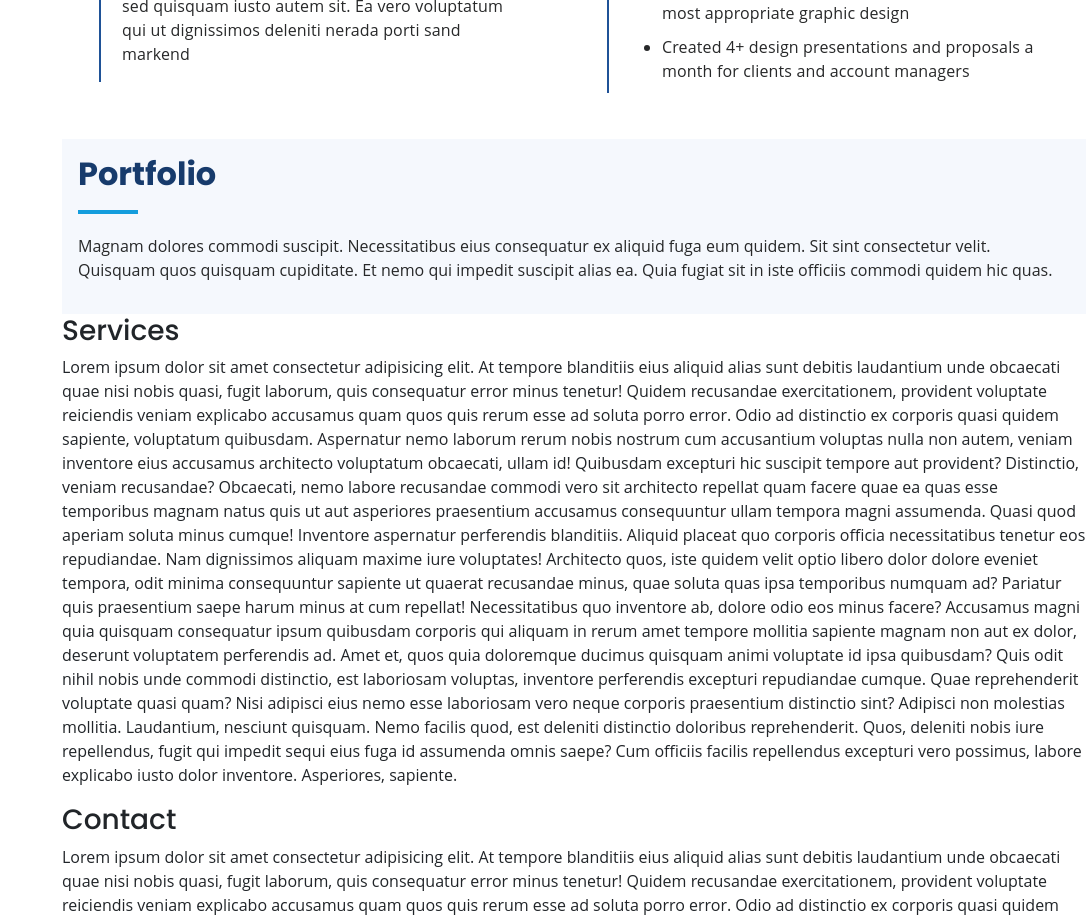
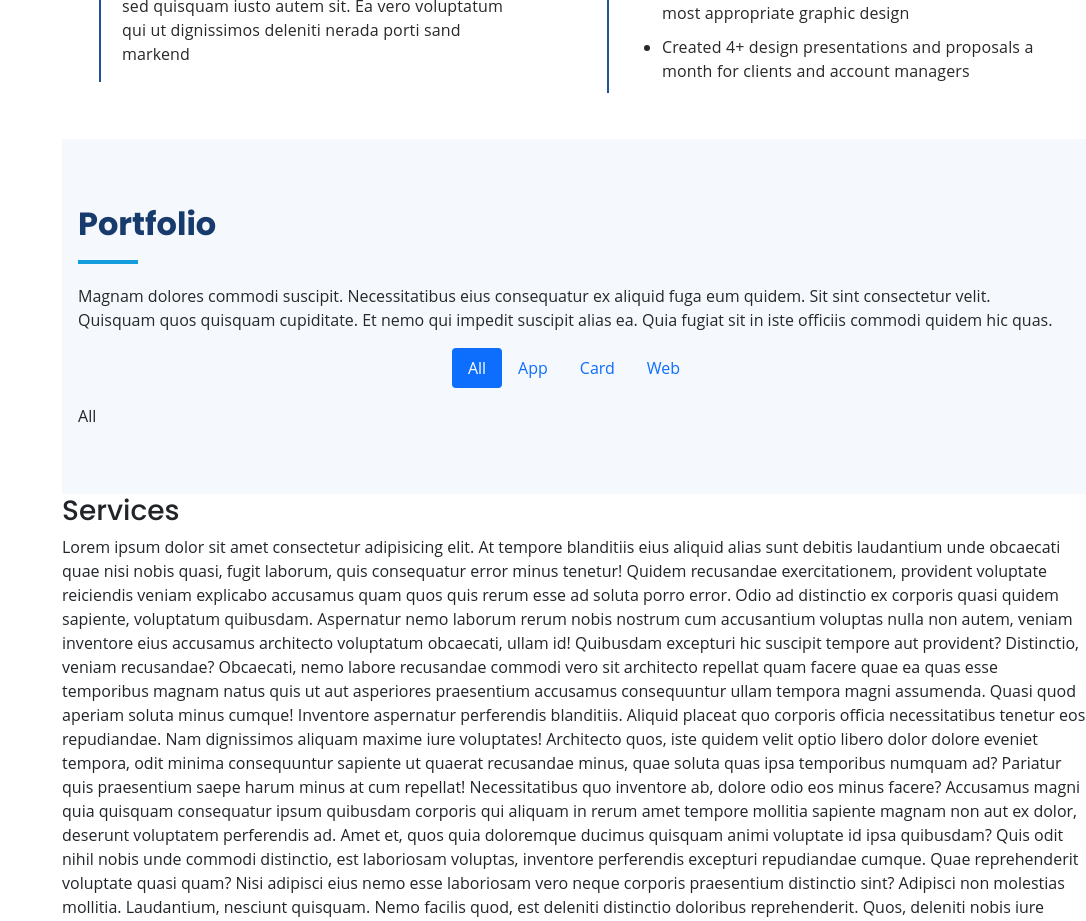
Before and after one commit to sakib-h/iPortfolio, a React (Create React App) app: page / in a window 1280 px wide. Shown: the part 3220-4141 px from the top of the page, without its empty margins (194-1280 px from the left). Built offline with nearby package versions, Linux system fonts and the light colour scheme.

Commit message:
resume section complete

```diff
--- a/src/Components/Sections/Portfolio/Portfolio.css
+++ b/src/Components/Sections/Portfolio/Portfolio.css
@@ -1,5 +1,6 @@
 .portfolio {
 	background-color: #f5f8fd;
+	padding: 50px 0;
 }
 
 .portfolio h2 {
--- a/src/Components/Sections/Portfolio/Portfolio.js
+++ b/src/Components/Sections/Portfolio/Portfolio.js
@@ -14,6 +14,104 @@ const Portfolio = () => {
 					impedit suscipit alias ea. Quia fugiat sit in iste officiis
 					commodi quidem hic quas.{" "}
 				</p>
+				<div className="portfolioArea">
+					<ul
+						class="nav nav-pills mb-3 justify-content-center"
+						id="pills-tab"
+						role="tablist"
+					>
+						<li class="nav-item" role="presentation">
+							<button
+								class="nav-link active"
+								id="pills-all-tab"
+								data-bs-toggle="pill"
+								data-bs-target="#pills-all"
+								type="button"
+								role="tab"
+								aria-controls="pills-all"
+								aria-selected="true"
+							>
+								All
+							</button>
+						</li>
+						<li class="nav-item" role="presentation">
+							<button
+								class="nav-link"
+								id="pills-app-tab"
+								data-bs-toggle="pill"
+								data-bs-target="#pills-app"
+								type="button"
+								role="tab"
+								aria-controls="pills-app"
+								aria-selected="false"
+							>
+								App
+							</button>
+						</li>
+						<li class="nav-item" role="presentation">
+							<button
+								class="nav-link"
+								id="pills-card-tab"
+								data-bs-toggle="pill"
+								data-bs-target="#pills-card"
+								type="button"
+								role="tab"
+								aria-controls="pills-card"
+								aria-selected="false"
+							>
+								Card
+							</button>
+						</li>
+						<li class="nav-item" role="presentation">
+							<button
+								class="nav-link"
+								id="pills-web-tab"
+								data-bs-toggle="pill"
+								data-bs-target="#pills-web"
+								type="button"
+								role="tab"
+								aria-controls="pills-web"
+								aria-selected="false"
+							>
+								Web
+							</button>
+						</li>
+					</ul>
+					<div class="tab-content" id="pills-tabContent">
+						<div
+							class="tab-pane fade show active"
+							id="pills-all"
+							role="tabpanel"
+							aria-labelledby="pills-all-tab"
+						>
+							All
+						</div>
+						<div
+							class="tab-pane fade"
+							id="pills-app"
+							role="tabpanel"
+							aria-labelledby="pills-app-tab"
+						>
+							App
+						</div>
+						<div
+							class="tab-pane fade"
+							id="pills-card"
+							role="tabpanel"
+							aria-labelledby="pills-card-tab"
+						>
+							Card
+						</div>
+						<div
+							class="tab-pane fade"
+							id="pills-web"
+							role="tabpanel"
+							aria-labelledby="pills-web-tab"
+						>
+							Web
+						</div>
+					</div>
+				</div>
 			</div>
 		</section>
 	);
```
